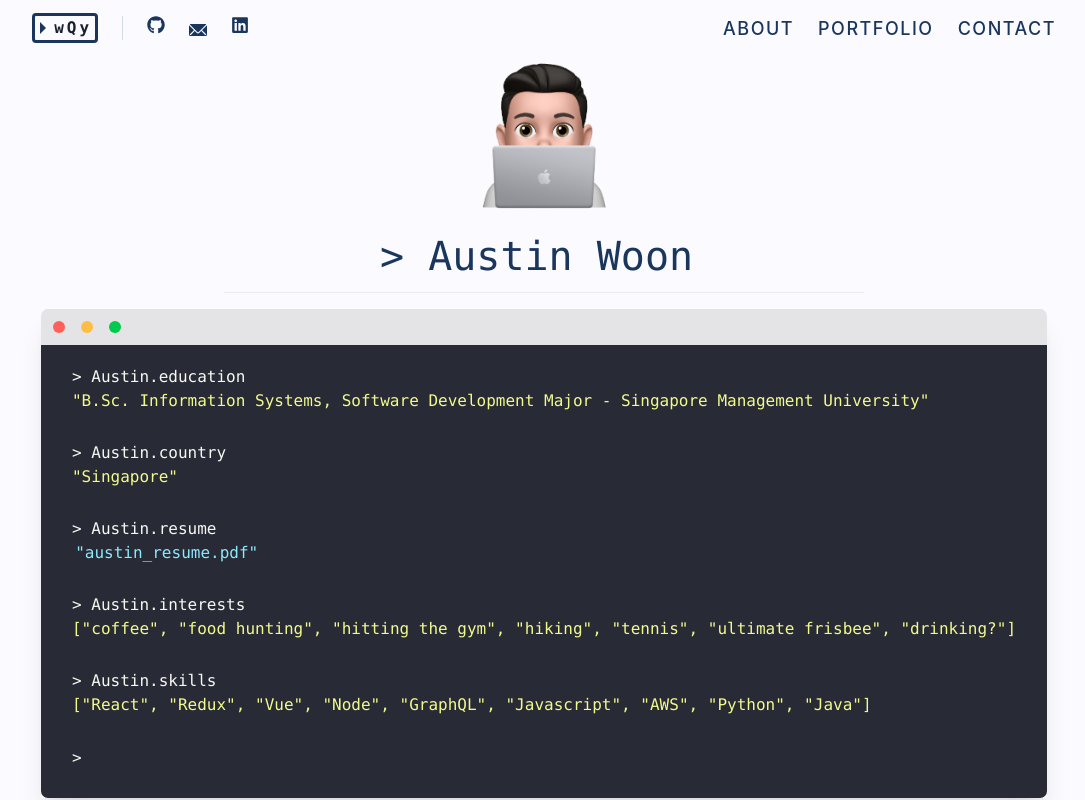
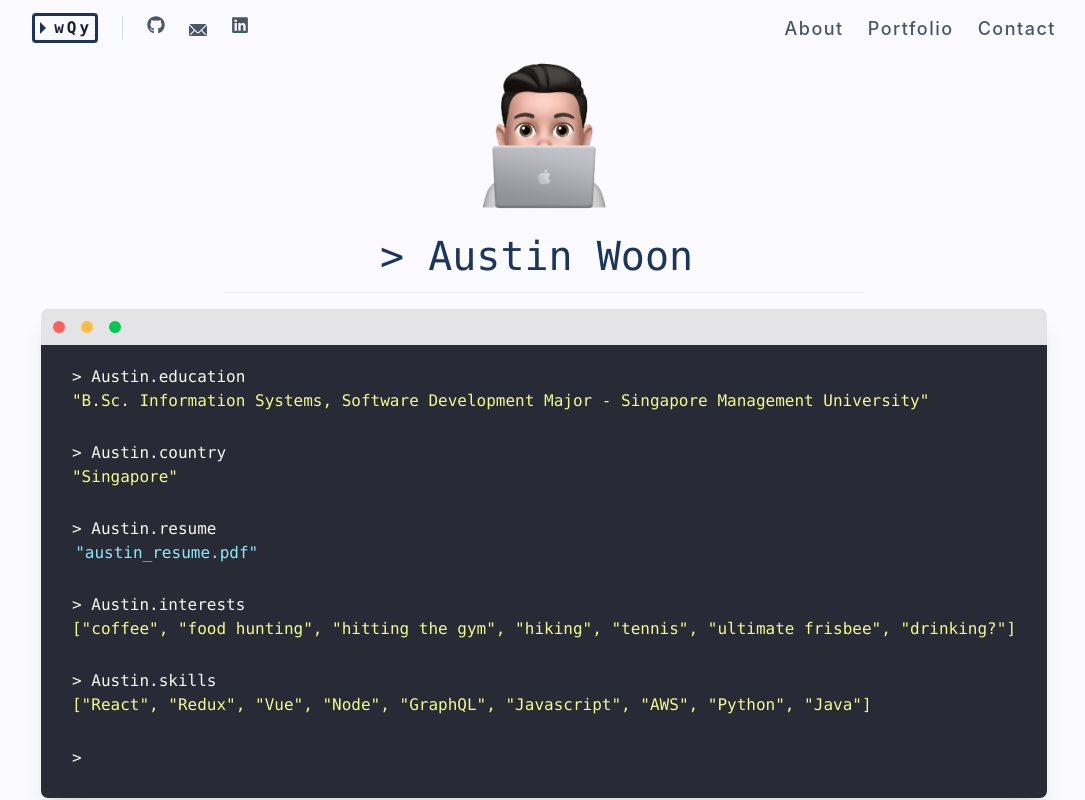
Before and after one commit to austinwoon/awqy_portfolio, a Next.js app in the folder austin-portfolio/: page / in a window 1280 px wide. Shown: the top 800 px of the page, without its empty margins (96-1181 px from the left). Built offline with nearby package versions, Linux system fonts and the light colour scheme.

Commit message:
Restyling navbar colors

```diff
--- a/austin-portfolio/components/Contact/Contact.jsx
+++ b/austin-portfolio/components/Contact/Contact.jsx
@@ -10,18 +10,24 @@ export const Contact = ({
     iconBoxSizes = ['20px', '40px'],
     mr = 5,
     ml = 5,
+    iconColor = 'blue.900',
 }) => {
     return (
+        // TODO: Fix  hover animation to use MotionBox instead of ChakraUI _hover prop
         <Flex align="center">
             <MotionBox {...hoverStyle}>
                 <Link
                     isExternal
                     href={'https://github.com/austinwoon'}
-                    color={'blue.900'}
+                    color={iconColor}
                     mr={mr}
                     // ml={ml}
                 >
-                    <Icon as={FaGithub} boxSize={iconBoxSizes} />
+                    <Icon
+                        as={FaGithub}
+                        boxSize={iconBoxSizes}
+                        _hover={{ color: 'blue.900' }}
+                    />
                 </Link>
             </MotionBox>
 
@@ -29,11 +35,15 @@ export const Contact = ({
                 <Link
                     isExternal
                     href={'mailto:austinwoonquanyi@gmail.com'}
-                    color={'blue.900'}
+                    color={iconColor}
                     mr={mr}
                     ml={ml}
                 >
-                    <Icon as={EmailIcon} boxSize={iconBoxSizes} />
+                    <Icon
+                        as={EmailIcon}
+                        boxSize={iconBoxSizes}
+                        _hover={{ color: 'blue.900' }}
+                    />
                 </Link>
             </MotionBox>
 
@@ -41,11 +51,15 @@ export const Contact = ({
                 <Link
                     isExternal
                     href={'https://linkedin.com/in/awqy'}
-                    color={'blue.900'}
+                    color={iconColor}
                     // mr={mr}
                     ml={ml}
                 >
-                    <Icon as={FaLinkedin} boxSize={iconBoxSizes} />
+                    <Icon
+                        as={FaLinkedin}
+                        boxSize={iconBoxSizes}
+                        _hover={{ color: 'blue.900' }}
+                    />
                 </Link>
             </MotionBox>
         </Flex>
--- a/austin-portfolio/components/HoverLink/HoverLink.jsx
+++ b/austin-portfolio/components/HoverLink/HoverLink.jsx
@@ -2,19 +2,10 @@ import { Link, Flex, Text, Box } from '@chakra-ui/layout';
 import React from 'react';
 import MotionBox from '../FramerMotion/MotionBox';
 import { Link as LinkSmoothScroll } from 'react-scroll';
+import { SiBluetooth } from 'react-icons/si';
+import { themeBlue900 } from '../../utils/styles';
 
 const hoverWidth = 100;
-const variants = {
-    hidden: {
-        opacity: 0,
-        width: '0%',
-    },
-    active: {
-        opacity: 1,
-        backgroundColor: '#1A365D',
-        width: `${hoverWidth}%`,
-    },
-};
 
 const HoverLink = ({
     fontStyles,
@@ -61,9 +52,23 @@ const LinkContents = ({
     content,
     href = '',
     hoverHeight,
+    activeFontColor = 'blue.900',
     onClick = () => {},
 }) => {
     const [hovered, setHovered] = React.useState(false);
+    const variants = {
+        hidden: {
+            opacity: 0,
+            width: '0%',
+        },
+        active: {
+            opacity: 1,
+            backgroundColor: '#1A365D',
+            width: `${hoverWidth}%`,
+        },
+    };
+    // TODO: Fix  hover animation to use MotionBox instead of ChakraUI _hover prop
+
     const LinkContentProps = {
         ...fontStyles,
         onClick,
@@ -71,13 +76,12 @@ const LinkContents = ({
         onMouseEnter: () => setHovered(true),
         onMouseLeave: () => setHovered(false),
         _hover: {
+            color: activeFontColor,
             underline: false,
             cursor: 'pointer',
         },
-        _focus: {
-            border: '0px',
-        },
     };
+
     return (
         <React.Fragment>
             {href ? (
--- a/austin-portfolio/components/Navbar/DesktopMenu.jsx
+++ b/austin-portfolio/components/Navbar/DesktopMenu.jsx
@@ -3,7 +3,7 @@ import { landingPageSideMargins } from '../../utils/styles';
 import HoverLink from '../HoverLink/HoverLink';
 
 const fontStyles = {
-    color: 'blue.900',
+    color: 'gray.600',
     fontWeight: 'medium',
     letterSpacing: 1.5,
     fontSize: ['sm', 'sm', 'md', 'lg'],
@@ -21,15 +21,14 @@ export const DesktopMenu = () => {
             <HoverLink
                 boxStyles={{ ...boxStyles, pl: [] }}
                 fontStyles={fontStyles}
-                content={'ABOUT'}
+                content={'About'}
                 scrollId={'about'}
-                // scrollOffset={-100}
             />
 
             <HoverLink
                 boxStyles={boxStyles}
                 fontStyles={fontStyles}
-                content={'PORTFOLIO'}
+                content={'Portfolio'}
                 scrollId={'portfolio'}
                 scrollOffset={-70}
             />
@@ -37,7 +36,7 @@ export const DesktopMenu = () => {
             <HoverLink
                 boxStyles={{ ...boxStyles, pr: [] }}
                 fontStyles={fontStyles}
-                content={'CONTACT'}
+                content={'Contact'}
                 scrollId={'contact'}
                 scrollOffset={-70}
             />
--- a/austin-portfolio/components/Navbar/Navbar.jsx
+++ b/austin-portfolio/components/Navbar/Navbar.jsx
@@ -72,6 +72,7 @@ const Navbar = () => {
                     iconBoxSizes={['14px', '14px', '18px', '18px']}
                     mr={[2, 2, 3, 3]}
                     ml={[2, 2, 3, 3]}
+                    iconColor="gray.600"
                 />
             </Stack>
 
```
